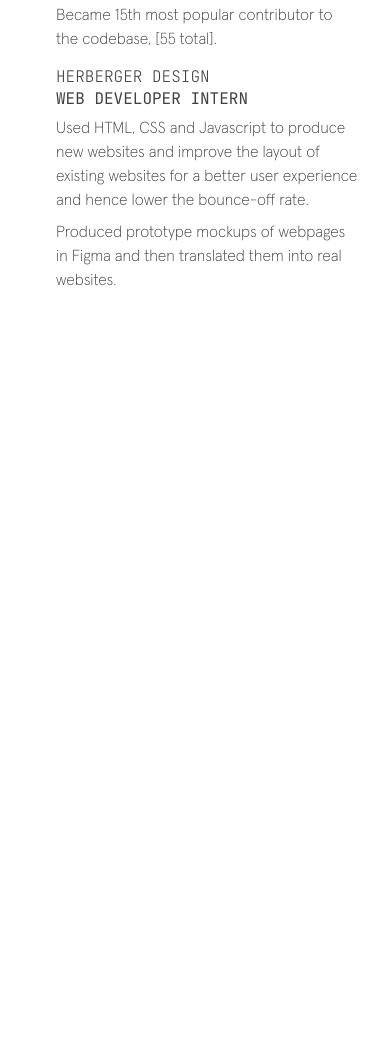
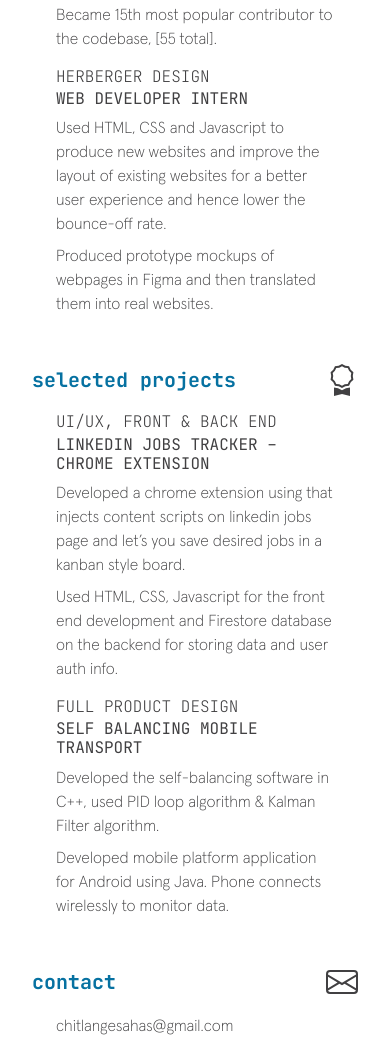
Before and after one commit to ChitlangeSahas/ChitlangeSahas.github.io, a plain HTML site: page resume/index.html in a window 390 px wide. Shown: the part 949-2000 px from the top of the page. Before the commit the page ends 1249 px from the top, so only its background shows below. Drawn offline with nearby package versions, Linux system fonts and the light colour scheme.

Commit message:
fix fonts.

```diff
--- a/resume/css/styles.css
+++ b/resume/css/styles.css
@@ -41,6 +41,8 @@ h1, h2, h3, h4, h5, h6, p{
     margin-top: 1rem;
     font-weight: 200;
     padding-left: 1.5rem;
+    padding-right: 1.5rem;
+
     /*font-size: 1.1rem;*/
 }
 
--- a/resume/index.html
+++ b/resume/index.html
@@ -92,6 +92,41 @@
             <p>Produced prototype mockups of webpages in Figma and then translated them into real websites.</p>
         </div>
     </div>
+
+    <div class="resume_section">
+        <div class="section_title">
+            <h5>selected projects</h5>
+            <svg width="2em" height="2em" viewBox="0 0 16 16" class="bi bi-award" fill="currentColor" xmlns="http://www.w3.org/2000/svg">
+                <path fill-rule="evenodd" d="M9.669.864L8 0 6.331.864l-1.858.282-.842 1.68-1.337 1.32L2.6 6l-.306 1.854 1.337 1.32.842 1.68 1.858.282L8 12l1.669-.864 1.858-.282.842-1.68 1.337-1.32L13.4 6l.306-1.854-1.337-1.32-.842-1.68L9.669.864zm1.196 1.193l-1.51-.229L8 1.126l-1.355.702-1.51.229-.684 1.365-1.086 1.072L3.614 6l-.25 1.506 1.087 1.072.684 1.365 1.51.229L8 10.874l1.356-.702 1.509-.229.684-1.365 1.086-1.072L12.387 6l.248-1.506-1.086-1.072-.684-1.365z"/>
+                <path d="M4 11.794V16l4-1 4 1v-4.206l-2.018.306L8 13.126 6.018 12.1 4 11.794z"/>
+            </svg>
+        </div>
+        <div class="section_content">
+            <h6 style="margin-bottom: 0.2rem">UI/UX, Front & Back end</h6>
+            <h6 style="font-family: 'JetBrainsMono_Regular'!important;">LINKEDIN JOBS TRACKER - CHROME EXTENSION</h6>
+            <p>Developed a chrome extension using that injects content scripts on linkedin jobs page and let’s you save desired jobs in a kanban style board.</p>
+            <p>Used HTML, CSS, Javascript for the front end development and Firestore database on the backend for storing data and user auth info.</p>
+        </div>
+        <div class="section_content">
+            <h6 style="margin-bottom: 0.2rem">FULL PRODUCT DESIGN</h6>
+            <h6 style="font-family: 'JetBrainsMono_Regular'!important;">SELF BALANCING MOBILE TRANSPORT</h6>
+            <p>Developed the self-balancing software in C++, used PID loop algorithm & Kalman Filter algorithm.</p>
+            <p>Developed mobile platform application for Android using Java. Phone connects wirelessly to monitor data.</p>
+        </div>
+    </div>
+
+    <div class="resume_section">
+        <div class="section_title">
+            <h5>contact</h5>
+            <svg width="2em" height="2em" viewBox="0 0 16 16" class="bi bi-envelope" fill="currentColor" xmlns="http://www.w3.org/2000/svg">
+                <path fill-rule="evenodd" d="M0 4a2 2 0 0 1 2-2h12a2 2 0 0 1 2 2v8a2 2 0 0 1-2 2H2a2 2 0 0 1-2-2V4zm2-1a1 1 0 0 0-1 1v.217l7 4.2 7-4.2V4a1 1 0 0 0-1-1H2zm13 2.383l-4.758 2.855L15 11.114v-5.73zm-.034 6.878L9.271 8.82 8 9.583 6.728 8.82l-5.694 3.44A1 1 0 0 0 2 13h12a1 1 0 0 0 .966-.739zM1 11.114l4.758-2.876L1 5.383v5.73z"/>
+            </svg>
+        </div>
+        <div class="section_content">
+            <p>chitlangesahas@gmail.com</p>
+            <p>Tempe, AZ.</p>
+        </div>
+    </div>
 </div>
 <!-- Optional JavaScript -->
 <!-- jQuery first, then Popper.js, then Bootstrap JS -->
```
